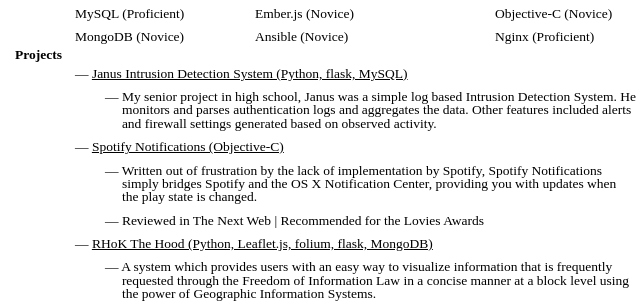
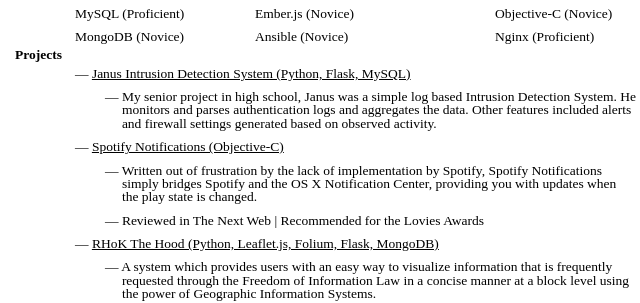
Before and after one commit to citruspi/resume, a plain HTML site: page resume.html in a window 1280 px wide. Shown: the part 216-519 px from the top of the page, 165-805 px from the left. Drawn offline with Linux system fonts and the light colour scheme.

Commit message:
Capitalized Flask and Folium in dependencies

```diff
--- a/resume.html
+++ b/resume.html
@@ -153,7 +153,7 @@
 			</div>
 			<div class="row" style="margin-top:-20px;">
 				<div class="eleven columns offset-by-one">
-					&mdash; <u>Janus Intrusion Detection System (Python, flask, MySQL)</u>
+					&mdash; <u>Janus Intrusion Detection System (Python, Flask, MySQL)</u>
 				</div>
 				<div class="three columns">
 					2013
@@ -184,7 +184,7 @@
 			</div>
 			<div class="row" style="margin-top:-10px;">
 				<div class="eleven columns offset-by-one">
-					&mdash; <u>RHoK The Hood (Python, Leaflet.js, folium, flask, MongoDB)</u>
+					&mdash; <u>RHoK The Hood (Python, Leaflet.js, Folium, Flask, MongoDB)</u>
 				</div>
 				<div class="three columns">
 					2013 - 2014
```
